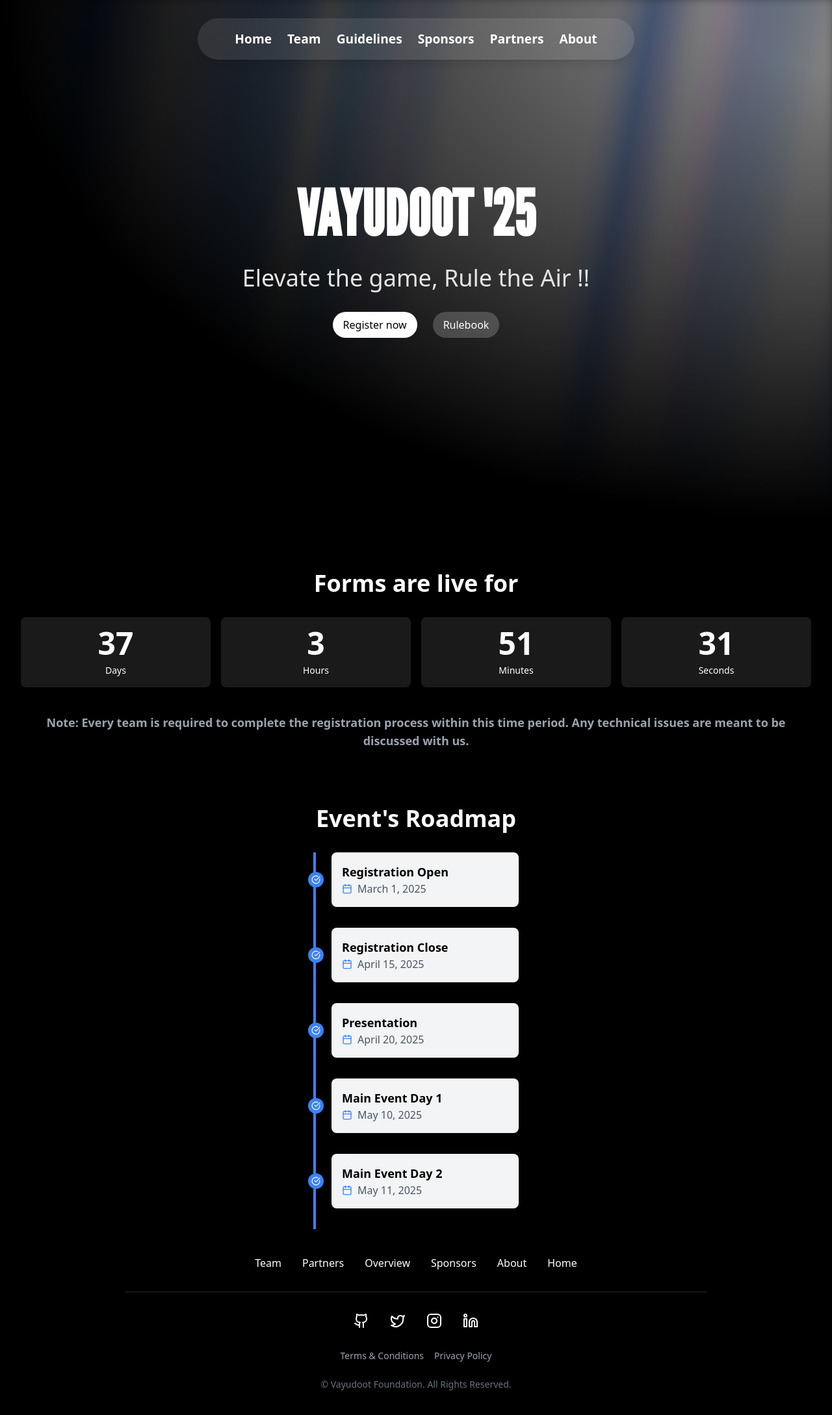
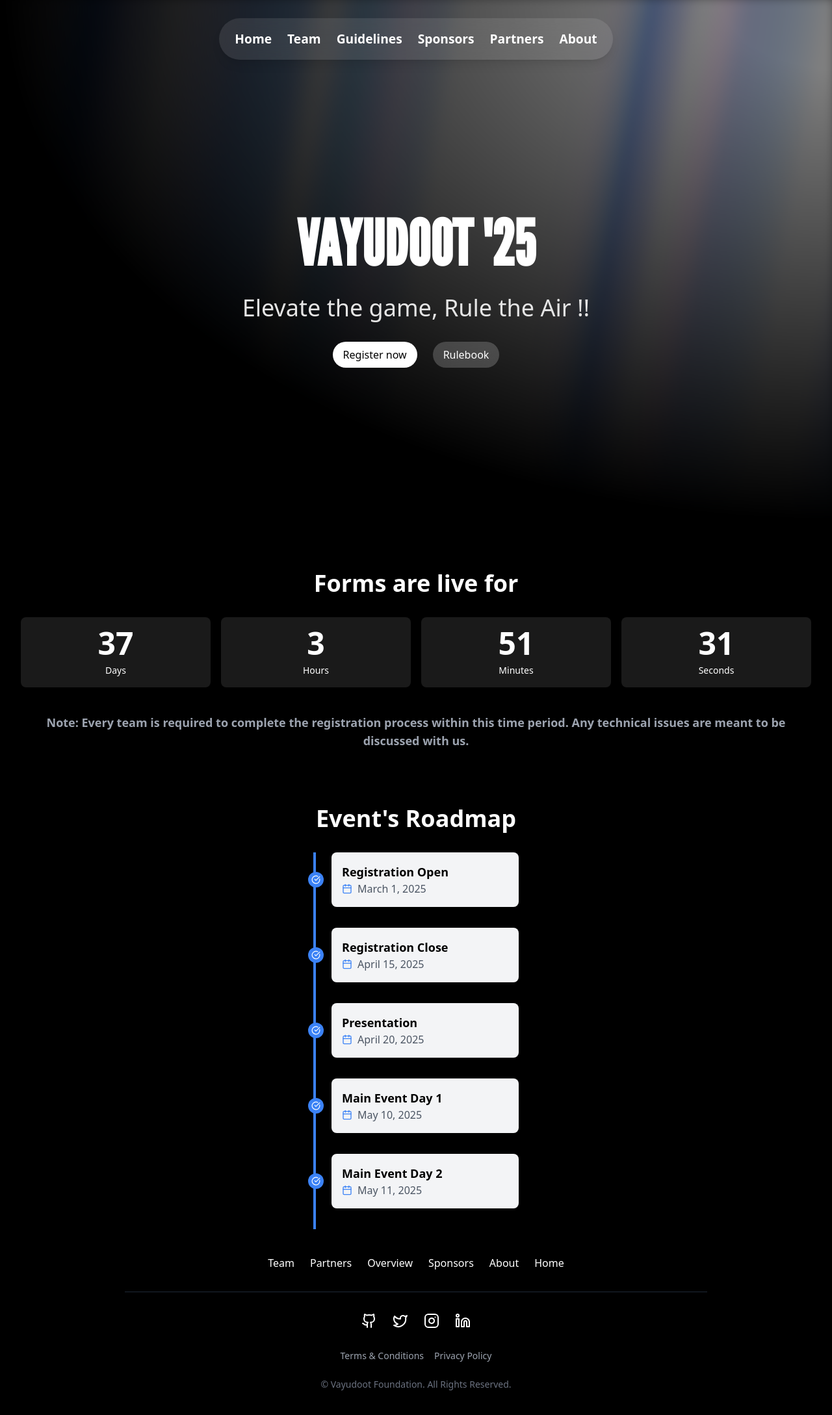
Before and after one commit to archittgupta/vayudoot-2-0, a Next.js app: page / in a window 1280 px wide. Shown: the top 2178 px of the page at 65% size. Built offline with nearby package versions, Linux system fonts and the light colour scheme.

Commit message:
idk what happend but my navbar is going crazy

```diff
--- a/src/app/components/aurora-background.tsx
+++ b/src/app/components/aurora-background.tsx
@@ -23,7 +23,8 @@ export const AuroraBackground = ({
           className
         )}
         {...props}
-      >
+
+      ><Navbar/>
         <div className="absolute inset-0 z-0 overflow-hidden">
           <div
             //   I'm sorry but this is what peak developer performance looks like // trigger warning
@@ -51,9 +52,10 @@ export const AuroraBackground = ({
           >
 
           </div>
-          <div className="fixed top-0 left-0 w-full z-50 bg-transparent">
-        <Navbar />
-      </div>
+
+
+
+
 
 
         </div >
--- a/src/app/components/backdrop.tsx
+++ b/src/app/components/backdrop.tsx
@@ -1,11 +1,13 @@
 import { AuroraBackground } from "@/app/components/aurora-background";
 import { motion } from "framer-motion";
+import Navbar from "./navbar";
 
 export function Backdrop(){
 
     return(
 <AuroraBackground>
   <div className="z-10">
+
 
 
       <motion.div
@@ -16,6 +18,7 @@ export function Backdrop(){
           duration: 0.8,
           ease: "easeInOut",
         }}
+
         className="relative flex flex-col gap-4 items-center justify-center px-4"
 
       >
--- a/src/app/components/footer.tsx
+++ b/src/app/components/footer.tsx
@@ -27,7 +27,7 @@ export default function Footer() {
             <div className="max-w-7xl mx-auto px-6 lg:px-8">
 
                 {/* ✅ Main Navigation - Responsive */}
-                <nav className="flex flex-wrap justify-center gap-6 sm:gap-8 text-sm md:text-base mb-8">
+                <nav className="flex flex-wrap justify-center gap-6 sm:gap-6 text-sm md:text-base mb-8">
                     {navigation.map((item) => (
                         <a key={item.name} href={item.href} className="hover:text-gray-300 transition-colors">
                             {item.name}
@@ -39,7 +39,7 @@ export default function Footer() {
                 <div className="border-t border-gray-800 mb-8 mx-auto w-full max-w-4xl"></div>
 
                 {/* ✅ Social Links - Responsive */}
-                <div className="flex flex-wrap justify-center gap-6 md:gap-8 mb-8">
+                <div className="flex flex-wrap justify-center gap-6 md:gap-6 mb-8">
                     {socialLinks.map((item) => {
                         const Icon = item.icon;
                         return (
--- a/src/app/page.tsx
+++ b/src/app/page.tsx
@@ -14,7 +14,7 @@ export default function AuroraBackgroundDemo() {
   return (
 
     <div>
-        {/* <Navbar /> */}
+        {/* <Navbar /> the navbar is placed in aurora-background*/}
 
 
     <Backdrop/>
```
